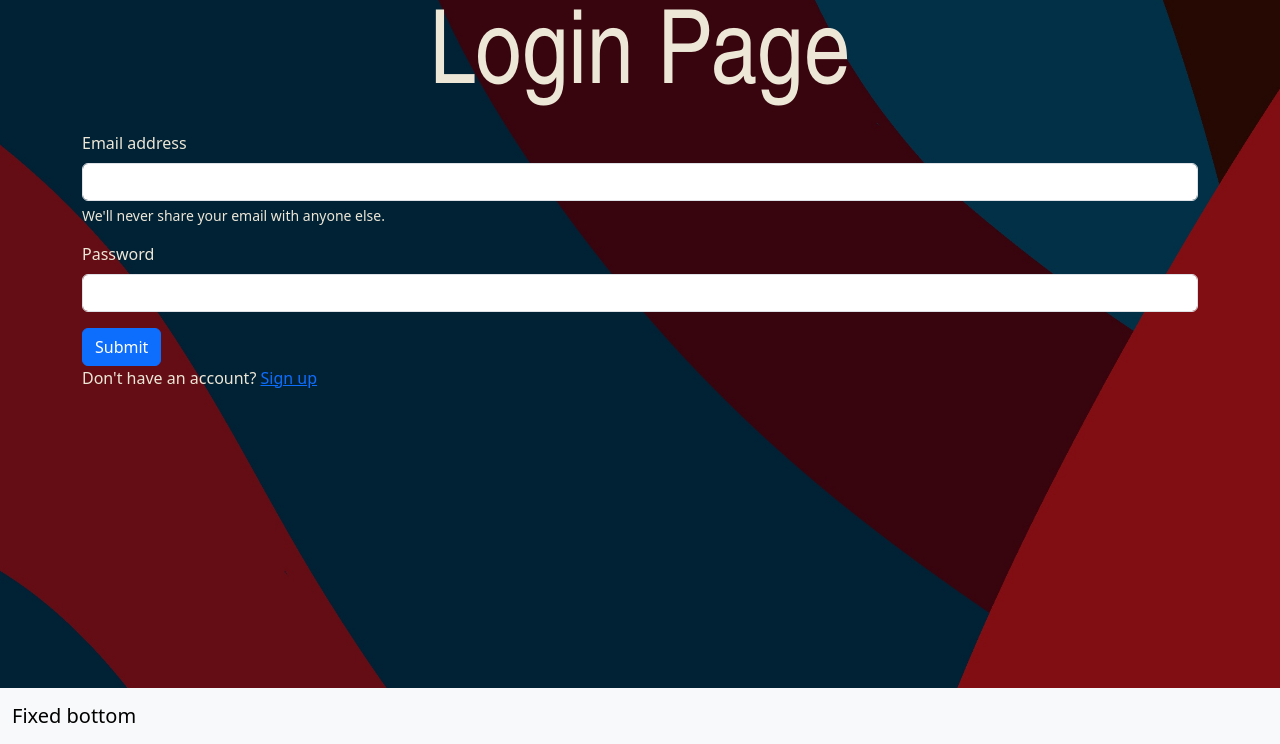
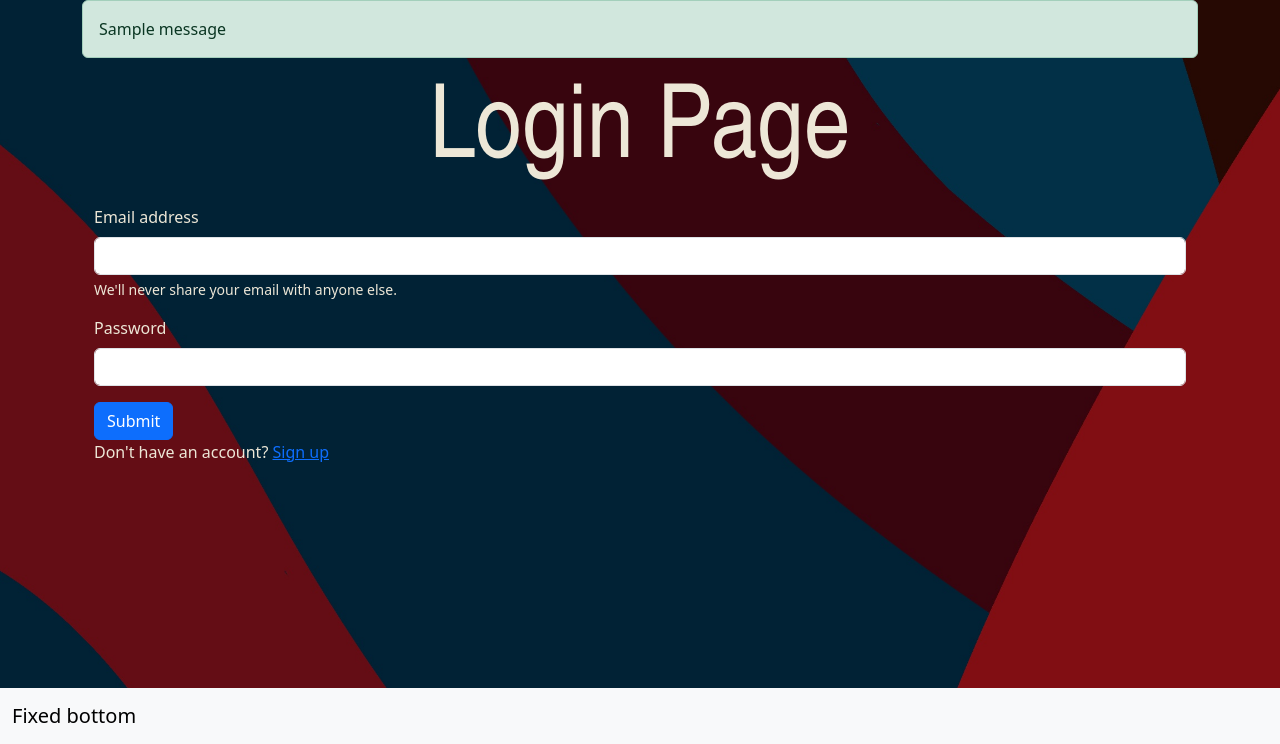
Before and after one commit to LukeThornton92/Milestone-Project-3-DATEVAULT, a Flask app: page /login in a window 1280 px wide. Shown: the part 56-800 px from the top of the page. Run offline with Flask 3, Linux system fonts and the light colour scheme; tables that the repository leaves empty hold one stand-in row (values such as "Sample post"); one stand-in notice (Sample message) is shown; some web fonts are replaced.

Commit message:
fix:L flash messages work

```diff
--- a/datevault/routes.py
+++ b/datevault/routes.py
@@ -23,10 +23,12 @@ def login():
         # Password match?
         if user_email and user_email.password == password:
             session['user_id'] = user_email.id
+            session['user_name'] = user_email.user_name
             return redirect(url_for("home"))
         else:
             # Typo or no account
             flash("Invalid email or password. Please try again.", "danger")
+            print("Error, Invalid email")
     return render_template("login.html")
 
 @app.route("/signup", methods=["GET", "POST"])
@@ -37,6 +39,7 @@ def signup():
     if request.method == "POST":
         print("Signup form submitted")
         signup = Login(
+            # Createsa new user
             user_name=request.form.get("user_name"),
             password=request.form.get("SignupPassword"),
             email=request.form.get("email"),
--- a/datevault/templates/base.html
+++ b/datevault/templates/base.html
@@ -62,6 +62,18 @@
         </div>
       </nav>
     </header>
+    <div class="container">
+      {% with messages = get_flashed_messages(with_categories=True) %}
+          {% if messages %}
+              <div class="alert-container">
+                  {% for category, message in messages %}
+                      <div class="alert alert-{{ category }}">
+                          {{ message }}
+                      </div>
+                  {% endfor %}
+              </div>
+          {% endif %}
+      {% endwith %}
     <main class="container">{% block content %} {% endblock %}</main>
     <footer>
       <nav class="navbar fixed-bottom bg-body-tertiary">
--- a/datevault/templates/login.html
+++ b/datevault/templates/login.html
@@ -10,7 +10,6 @@
       name="email"
       id="email"
       aria-describedby="emailHelp"
-      method="POST"
       required
       maxlength="100"
     />
```
